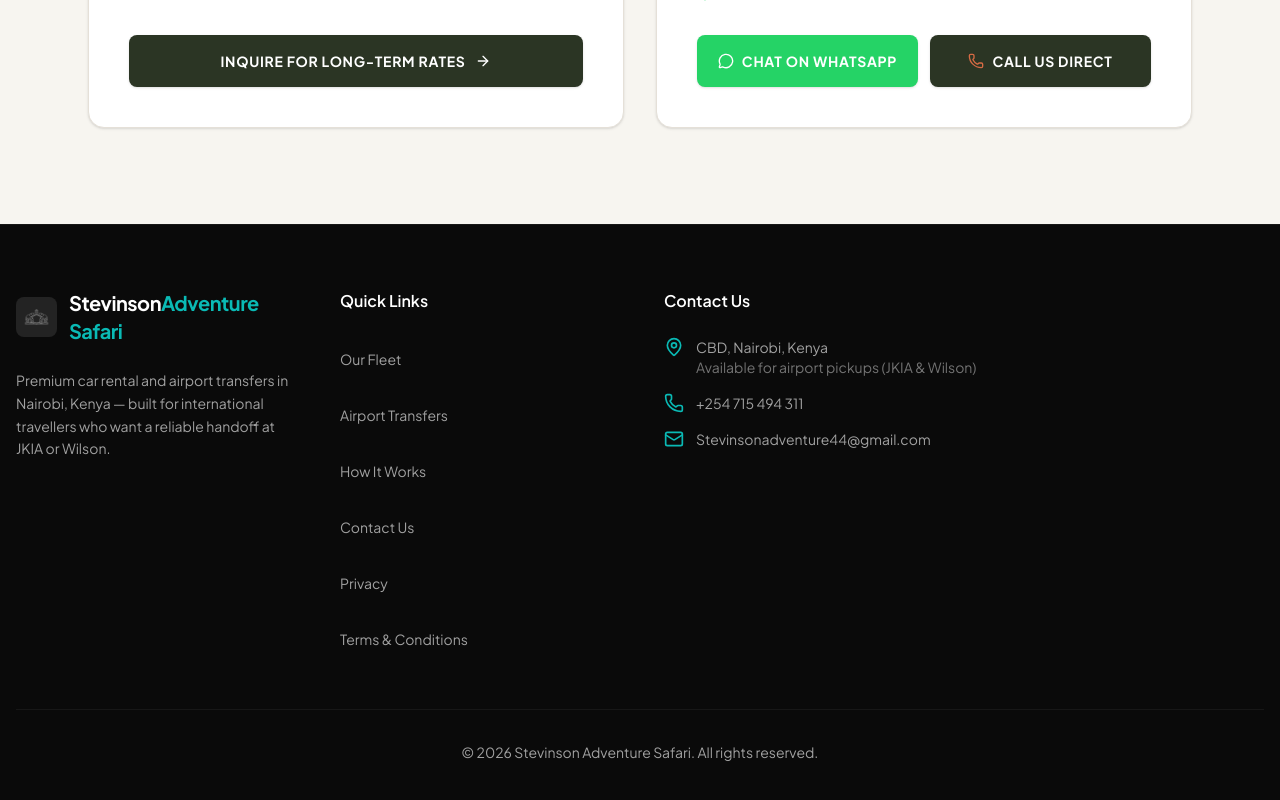
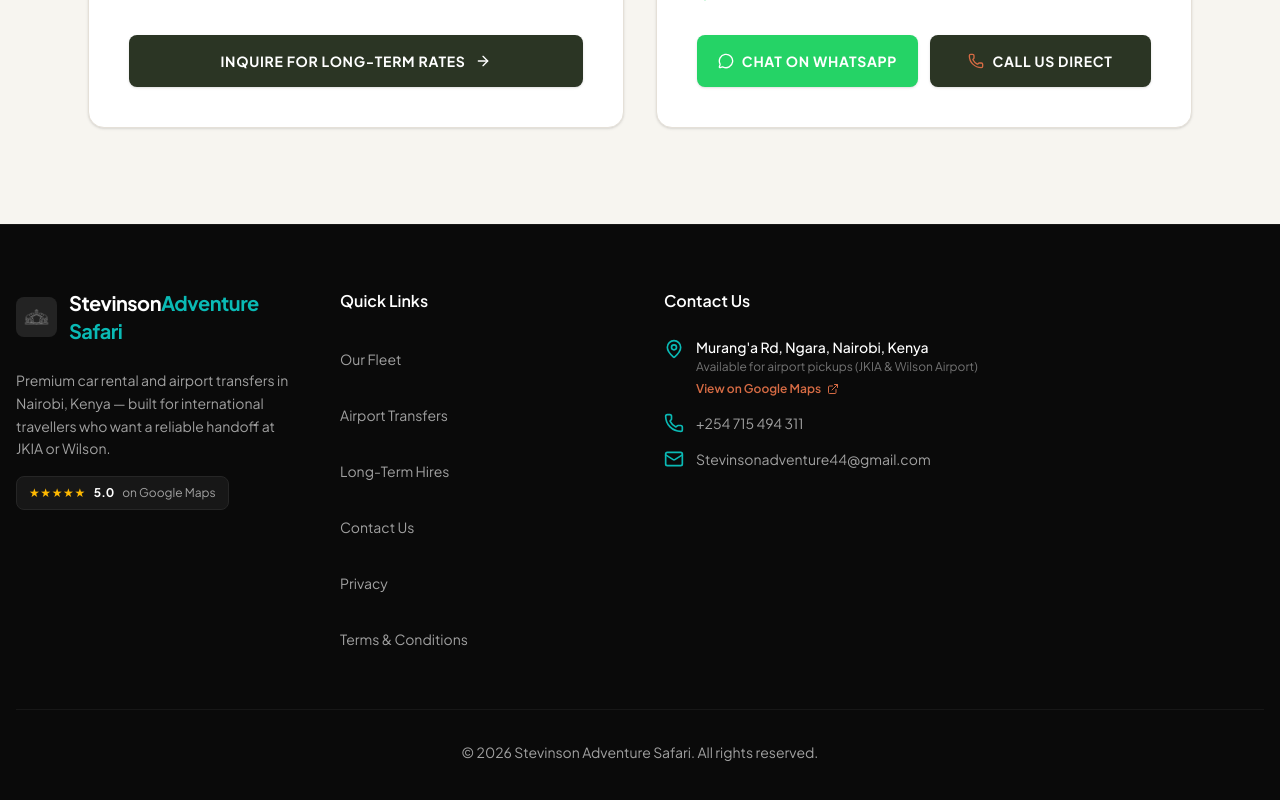
Before and after one commit to goddiey1/car-hire-steve, a Next.js app: page / in a window 1280 px wide. Shown: the part 3937-4737 px from the top of the page. Built offline with nearby package versions, Linux system fonts and the light colour scheme; no server answers.

Commit message:
Update precise Murang'a Rd location coordinates, Google Maps link, 5.0 star badge and JsonLd schema

```diff
--- a/src/components/Footer.tsx
+++ b/src/components/Footer.tsx
@@ -1,5 +1,5 @@
 import Image from "next/image";
-import { Car, Mail, MapPin, Phone } from "lucide-react";
+import { Car, Mail, MapPin, Phone, ExternalLink } from "lucide-react";
 import { siteConfig } from "@/lib/site";
 
 export default function Footer() {
@@ -24,9 +24,15 @@ export default function Footer() {
                 Stevinson<span className="text-blue-500">Adventure Safari</span>
               </span>
             </div>
-            <p className="text-sm leading-relaxed">
+            <p className="text-sm leading-relaxed mb-4">
               Premium car rental and airport transfers in Nairobi, Kenya — built for international travellers who want a reliable handoff at JKIA or Wilson.
             </p>
+            {/* 5.0 Star Google Rating Badge */}
+            <div className="inline-flex items-center gap-2 bg-neutral-900 border border-neutral-800 rounded-lg px-3 py-2 text-xs">
+              <span className="text-amber-400 tracking-wider">★★★★★</span>
+              <span className="font-bold text-white">5.0</span>
+              <span className="text-neutral-400">on Google Maps</span>
+            </div>
           </div>
 
           <div>
@@ -34,7 +40,7 @@ export default function Footer() {
             <ul className="space-y-3 text-sm">
               <li><a href="#fleet" className="inline-flex min-h-11 items-center hover:text-blue-400 transition-colors">Our Fleet</a></li>
               <li><a href="#transfers" className="inline-flex min-h-11 items-center hover:text-blue-400 transition-colors">Airport Transfers</a></li>
-              <li><a href="#how-it-works" className="inline-flex min-h-11 items-center hover:text-blue-400 transition-colors">How It Works</a></li>
+              <li><a href="#services" className="inline-flex min-h-11 items-center hover:text-blue-400 transition-colors">Long-Term Hires</a></li>
               <li><a href="#contact" className="inline-flex min-h-11 items-center hover:text-blue-400 transition-colors">Contact Us</a></li>
               <li><a href="/privacy" className="inline-flex min-h-11 items-center hover:text-blue-400 transition-colors">Privacy</a></li>
               <li><a href="/terms-and-conditions" className="inline-flex min-h-11 items-center hover:text-blue-400 transition-colors">Terms &amp; Conditions</a></li>
@@ -44,18 +50,31 @@ export default function Footer() {
           <div className="md:col-span-2">
             <h2 className="text-white font-semibold mb-6 text-base">Contact Us</h2>
             <div className="space-y-4 text-sm">
-              <p className="flex items-start gap-3">
-                <MapPin className="w-5 h-5 text-blue-500 shrink-0" aria-hidden="true" />
-                <span>
-                  {siteConfig.location.area}, {siteConfig.location.city}, {siteConfig.location.country}
-                  <br />
-                  <span className="text-neutral-500">Available for airport pickups (JKIA &amp; Wilson)</span>
-                </span>
-              </p>
+              <div className="flex items-start gap-3">
+                <MapPin className="w-5 h-5 text-blue-500 shrink-0 mt-0.5" aria-hidden="true" />
+                <div>
+                  <p className="text-white font-medium">
+                    {siteConfig.location.address}, {siteConfig.location.city}, {siteConfig.location.country}
+                  </p>
+                  <p className="text-neutral-500 text-xs mt-0.5">
+                    Available for airport pickups (JKIA &amp; Wilson Airport)
+                  </p>
+                  <a
+                    href={siteConfig.location.googleMapsUrl}
+                    target="_blank"
+                    rel="noopener noreferrer"
+                    className="inline-flex items-center gap-1.5 text-xs text-[#d66b44] hover:text-[#e77c55] font-semibold mt-1.5 transition-colors group"
+                  >
+                    <span>View on Google Maps</span>
+                    <ExternalLink className="w-3 h-3 group-hover:translate-x-0.5 transition-transform" />
+                  </a>
+                </div>
+              </div>
+
               {siteConfig.phone && (
                 <p className="flex items-center gap-3">
                   <Phone className="w-5 h-5 text-blue-500 shrink-0" aria-hidden="true" />
-                  <a href={`tel:${siteConfig.phone}`} className="hover:text-blue-400 transition-colors">
+                  <a href={`tel:${siteConfig.phone.replace(/\s+/g, "")}`} className="hover:text-blue-400 transition-colors">
                     {phoneDisplay}
                   </a>
                 </p>
--- a/src/components/JsonLd.tsx
+++ b/src/components/JsonLd.tsx
@@ -23,16 +23,24 @@ export default function JsonLd() {
     image: siteConfig.ogImage,
     email: siteConfig.email,
     priceRange: "$$",
+    hasMap: siteConfig.location.googleMapsUrl,
+    aggregateRating: {
+      "@type": "AggregateRating",
+      ratingValue: "5.0",
+      reviewCount: "1",
+      bestRating: "5",
+    },
     address: {
       "@type": "PostalAddress",
+      streetAddress: siteConfig.location.address,
       addressLocality: siteConfig.location.city,
       addressRegion: siteConfig.location.area,
       addressCountry: "KE",
     },
     geo: {
       "@type": "GeoCoordinates",
-      latitude: -1.286389,
-      longitude: 36.817223,
+      latitude: siteConfig.location.coordinates.lat,
+      longitude: siteConfig.location.coordinates.lng,
     },
     areaServed: [
       { "@type": "City", name: "Nairobi" },
--- a/src/lib/site.ts
+++ b/src/lib/site.ts
@@ -10,8 +10,14 @@ export const siteConfig = {
   ogImage:
     "https://res.cloudinary.com/dpyqxho1q/image/upload/v1776721279/68d2434a7b13f_wdkrva.jpg",
   location: {
+    address: "Murang'a Rd, Ngara",
     city: "Nairobi",
     country: "Kenya",
-    area: "CBD",
+    area: "Ngara",
+    coordinates: {
+      lat: -1.273757,
+      lng: 36.826639,
+    },
+    googleMapsUrl: "https://www.google.com/maps/place/1%C2%B016'25.5%22S+36%C2%B049'35.9%22E/@-1.2737567,36.826639,17z",
   },
 } as const;
```
